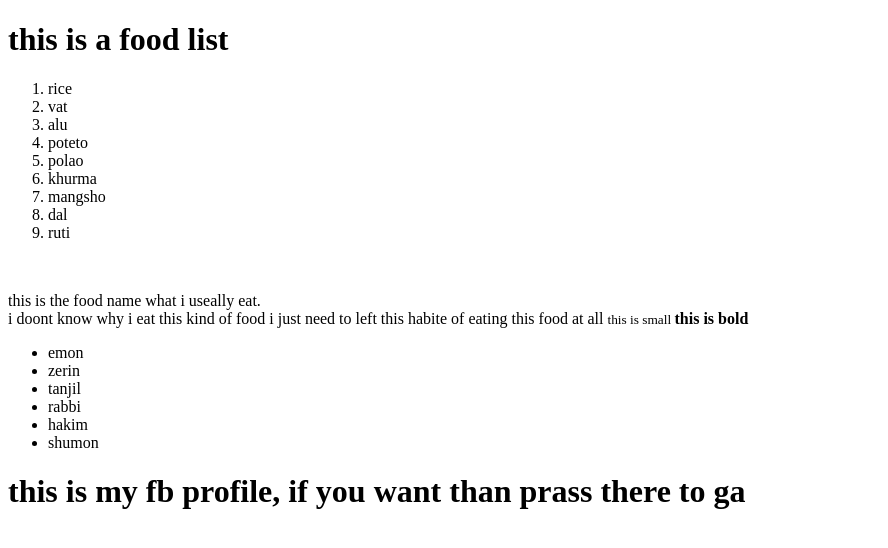
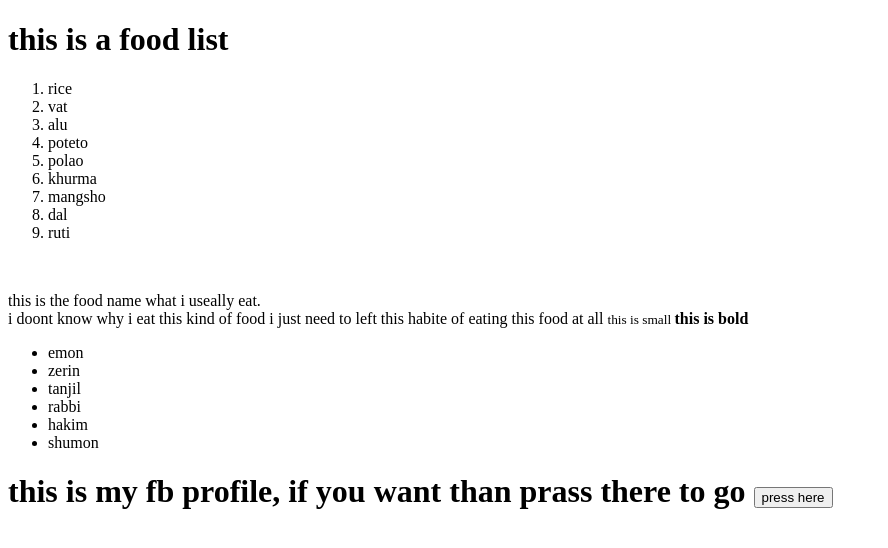
Before and after one commit to emonislam110044/my-first-web, a plain HTML site: page new project/index.html in a window 1280 px wide. Shown: the whole page, without its empty margins (0-888 px from the left). Drawn offline with Linux system fonts and the light colour scheme.

Commit message:
2nd changeg

```diff
--- a/new project/index.html
+++ b/new project/index.html
@@ -31,7 +31,7 @@
     <li>hakim</li>
     <li>shumon</li>
 </ul>
-<h1>this is my fb profile, if you want than prass there to ga <a href="https://www.facebook.com/"></a></h1>
+<h1>this is my fb profile, if you want than prass there to go <a href="https://www.facebook.com/"><button>press here</button></a></h1>
 
 
 
```
